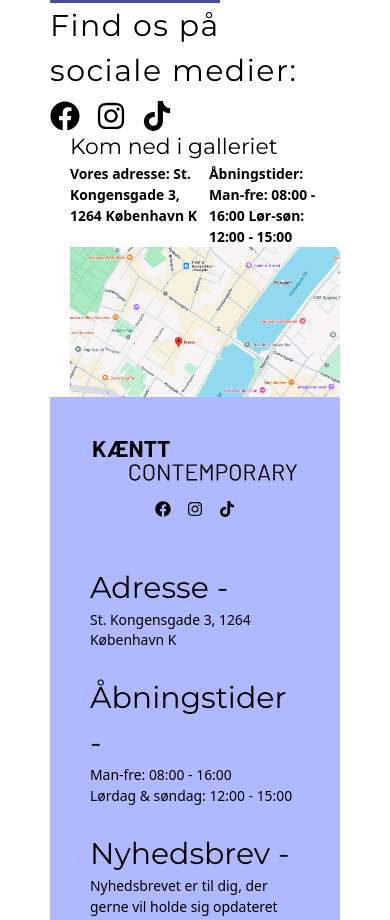
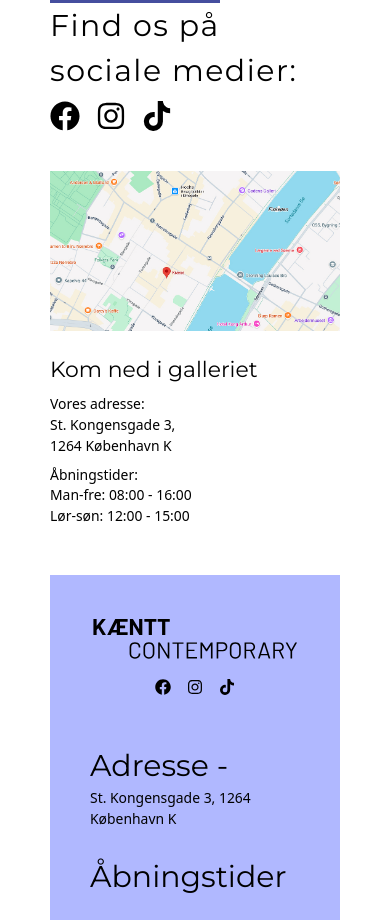
Before and after one commit to Aljo0004/4_sem_eksamen, a Next.js app: page / in a window 390 px wide. Shown: the part 900-1820 px from the top of the page. Built offline with nearby package versions, Linux system fonts and the light colour scheme.

Commit message:
Refactor Location component and update global styles for improved layout and consistency

```diff
--- a/src/app/components/Location.jsx
+++ b/src/app/components/Location.jsx
@@ -1,13 +1,20 @@
 const Location = () => {
   return (
-    <div className="ml-5">
-      <div className="card-body">
-        <h4 className="--fontsize-h4-mobil font-lighter">Kom ned i galleriet</h4>
-        <div className="grid grid-cols-2 md:grid-cols-2 gap-2 font-bold">
-          <p>Vores adresse: St. Kongensgade 3, 1264 København K</p>
-          <p>Åbningstider: Man-fre: 08:00 - 16:00 Lør-søn: 12:00 - 15:00</p>
+    <div className="card-body pt-10 pb-10">
+      <div className="flex flex-col md:flex-row items-start md:items-end gap-6">
+        <img src="/images/Location_img.jpg" alt="kort" className="w-full md:w-1/2 object-cover" />
+
+        <div className="w-full md:w-1/2">
+          <h4 className="text-xl md:font-size: var(--fontsize-h3-desktop);">Kom ned i galleriet</h4>
+          <div className="grid grid-cols-1 gap-2 pt-2 pb-2">
+            <p>
+              Vores adresse: <br></br> St. Kongensgade 3, <br></br> 1264 København K
+            </p>
+            <p>
+              Åbningstider: <br></br> Man-fre: 08:00 - 16:00 <br></br> Lør-søn: 12:00 - 15:00
+            </p>
+          </div>
         </div>
-        <img src="/images/Location_img.jpg" alt="kort" />
       </div>
     </div>
   );
--- a/src/app/globals.css
+++ b/src/app/globals.css
@@ -4,18 +4,16 @@
   /*Colors*/
   --primary-color: #ffffff;
   --secondary-color: #0a0a0a;
---primary-blue: #B0B8FF;
---secondary-blue: #454E9E;
---blue1: #161B47;
---blue2: #242A64;
---blue3: #333B81;
---blue4: #5963BB;
---blue5: #707AD8;
---blue6: #8893F5;
---blue7: #D1D6FF;
---blue8: #F3F5FF;
-
-
+  --primary-blue: #b0b8ff;
+  --secondary-blue: #454e9e;
+  --blue1: #161b47;
+  --blue2: #242a64;
+  --blue3: #333b81;
+  --blue4: #5963bb;
+  --blue5: #707ad8;
+  --blue6: #8893f5;
+  --blue7: #d1d6ff;
+  --blue8: #f3f5ff;
 
   /*Border*/
   --border-color: #454e9e;
@@ -30,37 +28,34 @@
   --font-montserrat: var(--font-montserrat);
 
   /*Spacing*/
---space-2xs: 0.25rem;  /* 4px  */
---space-xs: 0.5rem;    /* 8px  */
---space-sm: 0.75rem;   /* 12px */
---space-md: 1rem;      /* 16px */
---space-lg: 1.5rem;    /* 24px */
---space-xl: 2rem;      /* 32px */
---space-2xl: 3rem;     /* 48px */
---space-3xl: 3.5rem;   /* 56px */
-
+  --space-2xs: 0.25rem; /* 4px  */
+  --space-xs: 0.5rem; /* 8px  */
+  --space-sm: 0.75rem; /* 12px */
+  --space-md: 1rem; /* 16px */
+  --space-lg: 1.5rem; /* 24px */
+  --space-xl: 2rem; /* 32px */
+  --space-2xl: 3rem; /* 48px */
+  --space-3xl: 3.5rem; /* 56px */
 
   /*Desktop fontsize*/ /*FONTS LIGGER I layout.js*/
---fontsize-small-desktop: 0.62rem;   /* 10px */
---fontsize-p-desktop: 1rem;      /* 16px */
---fontsize-h6-desktop: 1.5rem;  /* 24px */
---fontsize-h5-desktop: 2.25rem;   /* 36px */
---fontsize-h4-desktop: 3.37rem;   /* 54px */
---fontsize-h3-desktop: 5.06rem;   /* 81px */
---fontsize-h2-desktop: 6rem;  /* 96px */
+  --fontsize-small-desktop: 0.62rem; /* 10px */
+  --fontsize-p-desktop: 1rem; /* 16px */
+  --fontsize-h6-desktop: 1.5rem; /* 24px */
+  --fontsize-h5-desktop: 2.25rem; /* 36px */
+  --fontsize-h4-desktop: 3.37rem; /* 54px */
+  --fontsize-h3-desktop: 5.06rem; /* 81px */
+  --fontsize-h2-desktop: 6rem; /* 96px */
   --fontsize-h1-desktop: 11.39rem; /* 182.25px */
 
-
-
   /*Mobile fontsize*/
---fontsize-small-mobil: 0.75rem;   /* 12px */
---fontsize-p-mobil: 0.87rem;   /* 14px */
+  --fontsize-small-mobil: 0.75rem; /* 12px */
+  --fontsize-p-mobil: 0.87rem; /* 14px */
   --fontsize-h5-mobil: 1.12rem; /* 18px */
---fontsize-h4-mobil: 1.37rem;   /* 22px */
---fontsize-h3-mobil: 1.75rem;   /* 28px */
---fontsize-manchet-mobil: 1.875rem;   /* 30px */
---fontsize-h2-mobil: 2.25rem;   /* 36px */
---fontsize-h1-mobil: 2.62rem;  /* 42px */
+  --fontsize-h4-mobil: 1.37rem; /* 22px */
+  --fontsize-h3-mobil: 1.75rem; /* 28px */
+  --fontsize-manchet-mobil: 1.875rem; /* 30px */
+  --fontsize-h2-mobil: 2.25rem; /* 36px */
+  --fontsize-h1-mobil: 2.62rem; /* 42px */
 }
 
 body {
@@ -70,43 +65,79 @@
   padding-right: 50px;
 }
 
-h1, h2 {
+h1,
+h2 {
   font-family: var(--font-montserrat);
   font-weight: bold;
-
 }
- h3, h4 {
+h3,
+h4 {
   font-family: var(--font-montserrat);
   font-weight: medium;
-
 }
-h5, h6 {
+h5,
+h6 {
   font-family: var(--font-montserrat);
   font-weight: normal;
 }
 
 /*Font sizes*/
-h1 { font-size: var(--fontsize-h2-desktop); }
-h2 { font-size: var(--fontsize-h2-desktop); }
-h3 { font-size: var(--fontsize-h3-desktop); }
-h4 { font-size: var(--fontsize-h4-desktop); }
-h5 { font-size: var(--fontsize-h5-desktop); }
-h6 { font-size: var(--fontsize-manchet-mobil); }
-small { font-size: var(--fontsize-small-desktop); }
-p { font-size: var(--fontsize-p-desktop); }
-
+h1 {
+  font-size: var(--fontsize-h2-desktop);
+}
+h2 {
+  font-size: var(--fontsize-h2-desktop);
+}
+h3 {
+  font-size: var(--fontsize-h3-desktop);
+}
+h4 {
+  font-size: var(--fontsize-h4-desktop);
+}
+h5 {
+  font-size: var(--fontsize-h5-desktop);
+}
+h6 {
+  font-size: var(--fontsize-manchet-mobil);
+}
+small {
+  font-size: var(--fontsize-small-desktop);
+}
+p {
+  font-size: var(--fontsize-p-desktop);
+}
 
 /* Mobile font sizes */
 @media (max-width: 768px) {
-  h1 { font-size: var(--fontsize-h1-mobil); }
-  h2 { font-size: var(--fontsize-h2-mobil); }
-  h3 { font-size: var(--fontsize-h3-mobil); }
-  h4 { font-size: var(--fontsize-h4-mobil); }
-  h5 { font-size: var(--fontsize-h5-mobil); }
-  p { font-size: var(--fontsize-p-mobil); }
-  small { font-size: var(--fontsize-small-mobil); }
+  h1 {
+    font-size: var(--fontsize-h1-mobil);
+    font-weight: bold;
   }
-
+  h2 {
+    font-size: var(--fontsize-h2-mobil);
+    font-weight: bold;
+  }
+  h3 {
+    font-size: var(--fontsize-h3-mobil);
+    font-weight: medium;
+  }
+  h4 {
+    font-size: var(--fontsize-h4-mobil);
+    font-weight: medium;
+  }
+  h5 {
+    font-size: var(--fontsize-h5-mobil);
+    font-weight: normal;
+  }
+  p {
+    font-size: var(--fontsize-p-mobil);
+    font-weight: normal;
+  }
+  small {
+    font-size: var(--fontsize-small-mobil);
+    font-weight: normal;
+  }
+}
 
 @theme inline {
   --color-background: var(--primary-color);
@@ -124,5 +155,4 @@
 
 body {
   background: var(--primary-color);
-
 }
```
Lines whose indentation alone changed are shown as unchanged.
